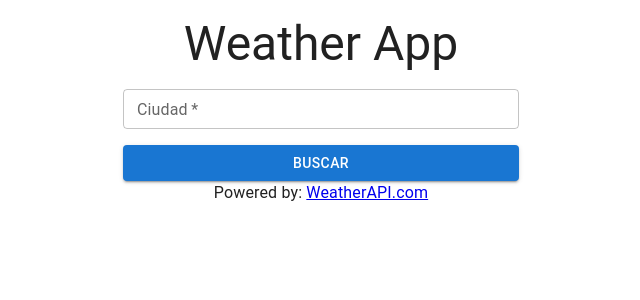
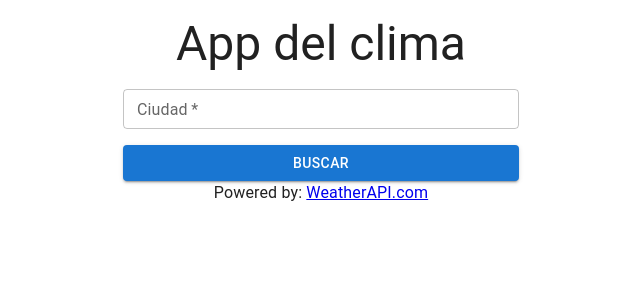
Before and after one commit to Ezzeorazi/app-clima-react, a React (Vite) app: page / in a window 1280 px wide. Shown: the top 300 px of the page, without its empty margins (319-959 px from the left). Built offline with nearby package versions, Linux system fonts and the light colour scheme; no server answers.

Commit message:
commit de varable de entorno prueba

```diff
--- a/src/App.jsx
+++ b/src/App.jsx
@@ -38,7 +38,7 @@ export default function App() {
 
       setWeather({
         city: data.location.name,
-        country: data.location.cuntry,
+        country: data.location.country,
         temp: data.current.temp_c,
         condition: data.current.condition.code,
         icon: data.current.condition.icon,
@@ -53,12 +53,13 @@ export default function App() {
       setLoading(false);
     }
   };
+  console.log("API Key:", import.meta.env.VITE_API_KEY);
 
   return (
     <>
       <Container maxWidth="xs" sx={{ mt: 2 }}>
         <Typography variant="h3" component="h1" align="center" gutterBottom>
-          Weather App
+          App del clima
         </Typography>
         <Box
           sx={{ display: "grid", gap: 2 }}
```
Lines whose indentation alone changed are shown as unchanged.
